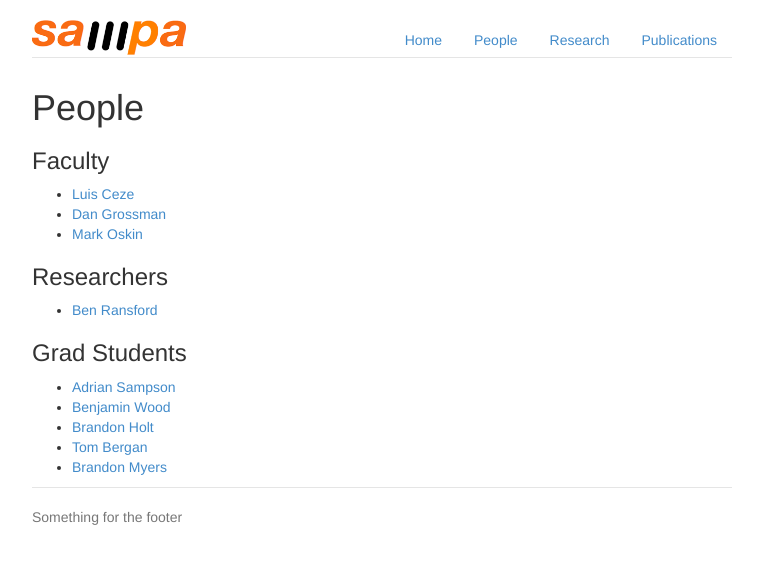
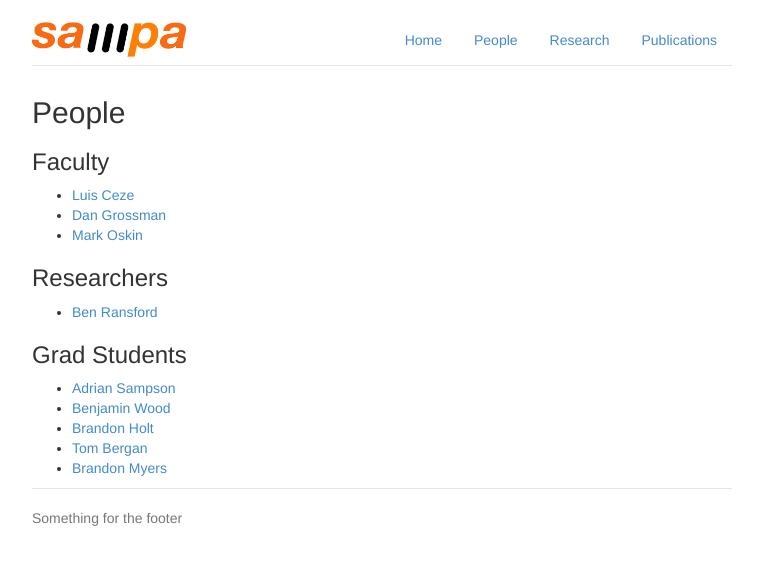
Before and after one commit to uwsampa/sampa-public, a Jekyll site: the page built from people.html, in a window 1280 px wide. Shown: the top 565 px of the page, without its empty margins (258-1021 px from the left). Built offline with Jekyll 4.4.1, drawn with Linux system fonts in a browser that asks for light colours; Markdown is read by kramdown in place of the engine named in the settings.

Commit message:
some formatting consistency

```diff
--- a/css/sampa.css
+++ b/css/sampa.css
@@ -70,5 +70,5 @@ body {
 #logo {
     width: 154px;
     height: 35px;
-    margin-bottom: 2px;
+    margin: 2px 0 8px 0;
 }
--- a/people.html
+++ b/people.html
@@ -3,8 +3,7 @@ layout: default
 title: People
 ---
 
-<div id="home">
-  <h1>People</h1>
+<h2>People</h2>
 
 {% for role in site.roles %}
   <h3>{{ role.name }}</h3>
@@ -21,5 +20,3 @@ title: People
   {% endfor %}
   </ul>
 {% endfor %}
-
-</div>
```
Also changed, not shown: publications.html (+4 -6 lines). Lines whose indentation alone changed are shown as unchanged.
